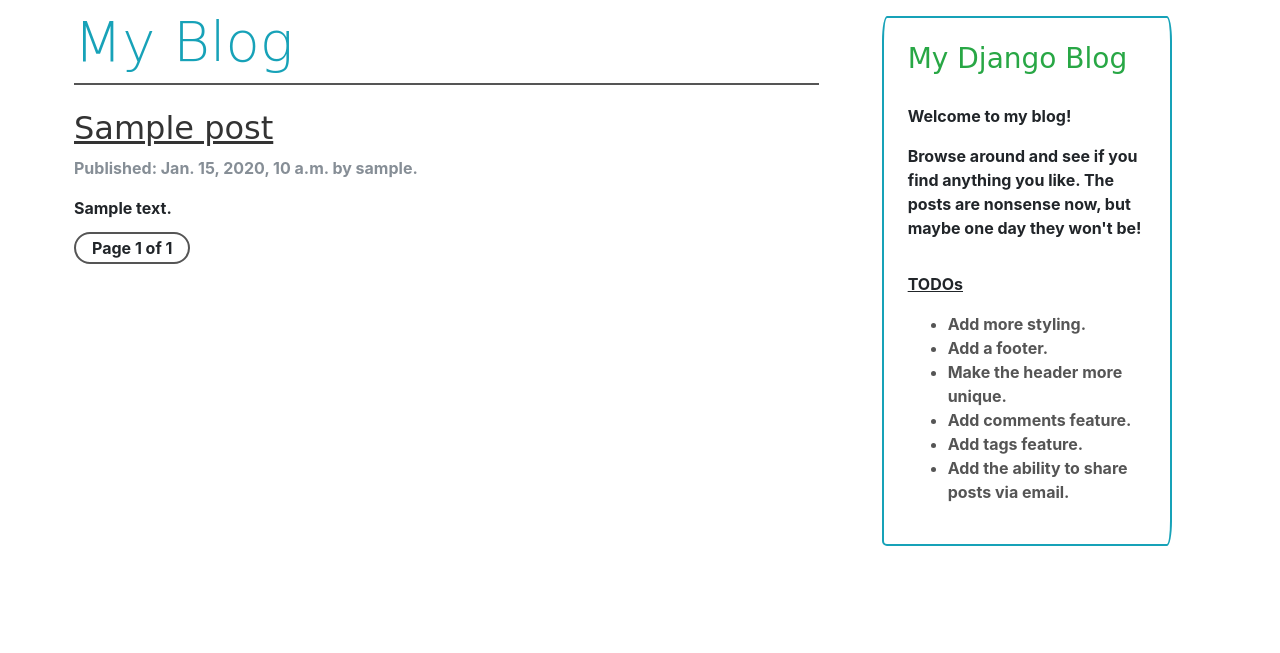
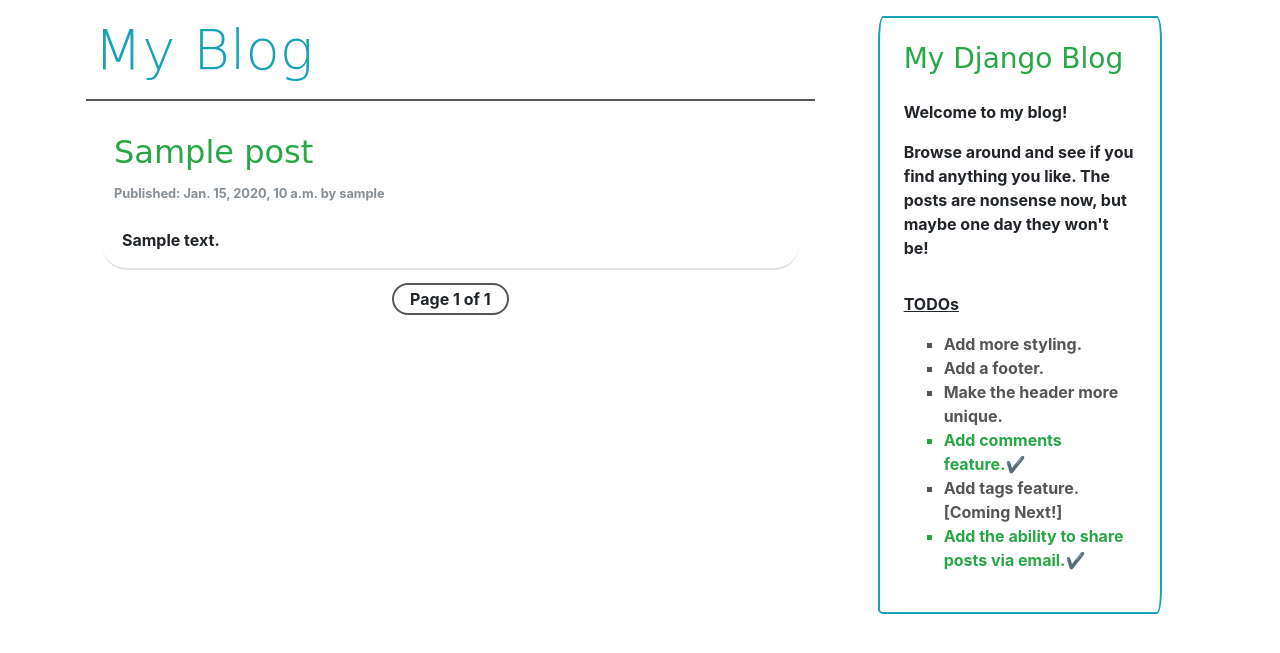
Before and after one commit to copev313/Django-Blog, a Django app: page /blog/ in a window 1280 px wide. Shown: the top 653 px of the page. Run offline with Django 3.2, Linux system fonts and the light colour scheme; tables that the repository leaves empty hold one stand-in row (values such as "Sample post"); some libraries are stand-ins or nearby versions; some web fonts are replaced.

Commit message:
added more styling

```diff
--- a/mysite/blog/static/css/blog.css
+++ b/mysite/blog/static/css/blog.css
@@ -1,93 +1,12 @@
 
-body {
-    margin:0;
-    padding:0;
-    font-family:helvetica, sans-serif;
+#posts-list-titles:hover {
+    font-style: underline;
 }
 
-a {
-    color: #00abff;
-    text-decoration: none;
+#published-by {
+    font-weight: bold;
 }
 
-h1 {
-    font-weight: bold;
-    border-bottom: 1px solid #bbb;
-    padding: 0 0 10px 0;
+#todos-list {
+    list-style: square;
 }
-
-h2 {
-    font-weight:normal;
-    margin:30px 0 0;
-}
-
-#content {
-    float:left;
-    width:60%;
-    padding:0 0 0 30px;
-}
-
-#sidebar {
-    float:right;
-    width:30%;
-    padding:10px;
-    background:#efefef;
-    height:100%;
-}
-
-p.date {
-    color:#ccc;
-    font-family: georgia, serif;
-    font-size: 12px;
-    font-style: italic;
-}
-
-/* pagination */
-.pagination {
-    margin:40px 0;
-    font-weight:bold;
-}
-
-/* forms */
-label {
-    float:left;
-    clear:both;
-    color:#333;
-    margin-bottom:4px;
-}
-input, textarea {
-    clear:both;
-    float:left;
-    margin:0 0 10px;
-    background:#ededed;
-    border:0;
-    padding:6px 10px;
-    font-size:12px;
-}
-input[type=submit] {
-    font-weight:bold;
-    background:#00abff;
-    color:#fff;
-    padding:10px 20px;
-    font-size:14px;
-    text-transform:uppercase;
-}
-.errorlist {
-    color:#cc0033;
-    float:left;
-    clear:both;
-    padding-left:10px;
-}
-
-/* comments */
-.comment {
-    padding:10px;
-}
-.comment:nth-child(even) {
-    background:#efefef;
-}
-.comment .info {
-    font-weight:bold;
-    font-size:12px;
-    color:#666;
-}
--- a/mysite/blog/templates/blog/base.html
+++ b/mysite/blog/templates/blog/base.html
@@ -4,17 +4,20 @@
 <!DOCTYPE html>
 <html lang="en" >
 <head>
-    <meta charset="UTF-8" >
-    <meta name="viewport"  content="width=device-width, initial-scale=1.0" >
+    <meta charset="UTF-8" />
+    <meta name="viewport"  content="width=device-width, initial-scale=1.0" />
     <title>{% block title %}{% endblock %}</title>
-    <link href="{% static 'css/bootstrap.min.css' %}"  rel="stylesheet" >
-    <!--
-    <link href="{% static 'css/blog.css' %}"  rel="stylesheet" >
-    -->
+    <link rel="stylesheet"
+          href="https://cdnjs.cloudflare.com/ajax/libs/font-awesome/5.15.3/css/all.min.css"
+          integrity="sha512-iBBXm8fW90+nuLcSKlbmrPcLa0OT92xO1BIsZ+ywDWZCvqsWgccV3gFoRBv0z+8dLJgyAHIhR35VZc2oM/gI1w=="
+          crossorigin="anonymous"
+    />
+    <link href="{% static 'css/bootstrap.min.css' %}"  rel="stylesheet" />
+    <link href="{% static 'css/blog.css' %}"  rel="stylesheet" />
 </head>
 
 <body>
-    <div class="container-lg content px-1">
+    <div class="container-lg px-3">
         <div class="row">
             <div class="col-8">
                 {% block content %}
@@ -24,7 +27,9 @@
 
             <div class="col-3 card border-info my-3 ml-5 p-1">
                 <div class="card-body">
-                    <h4 class="card-title h3 pb-3 text-success">My Django Blog</h4>
+                    <h3 class="h3 pb-3 text-success">
+                        My Django Blog
+                    </h3>
                     <p class="card-text">
                         Welcome to my blog!
                     </p>
@@ -33,13 +38,13 @@
                     </p>
                     <p class="pt-3">
                         <ins>TODOs</ins>
-                        <ul class="text-secondary">
+                        <ul class="text-secondary" id="todos-list">
                             <li>Add more styling.</li>
                             <li>Add a footer.</li>
                             <li>Make the header more unique.</li>
-                            <li>Add comments feature.</li>
-                            <li>Add tags feature.</li>
-                            <li>Add the ability to share posts via email.</li>
+                            <li class="text-success">Add comments feature.✔️</li>
+                            <li>Add tags feature. <br>[Coming Next!]</li>
+                            <li class="text-success">Add the ability to share posts via email.✔️</li>
                         </ul>
                     </p>
                 </div>
--- a/mysite/blog/templates/blog/post/list.html
+++ b/mysite/blog/templates/blog/post/list.html
@@ -4,23 +4,31 @@
 {% block title %}My Blog{% endblock %}
 
 {% block content %}
-    <h1 class="display-4 text-info pt-2 pb-2 border-bottom border-secondary">
+    <h1 class="display-4 text-info py-3 px-2 border-bottom border-secondary">
         My Blog
     </h1>
 
-    <div class="d-flex flex-column mt-4">
+    <div class="d-flex flex-column mx-2 my-3">
         {% for post in posts %}
-            <h2>
-                <a href="{{ post.get_absolute_url }}">
+        <div class="border-bottom rounded-bottom px-1 mx-2">
+            <h2 class="pt-3 pl-2">
+                <a  class="text-success text-decoration-none"
+                    id="posts-list-titles"
+                    href="{{ post.get_absolute_url }}">
                     {{ post.title }}
                 </a>
             </h2>
 
-            <p class="text-muted fw-lighter">
-                Published: {{ post.publish }} by {{ post.author }}.
+            <p class="text-muted pl-2" >
+                <small id="published-by" >
+                    Published: {{ post.publish }} by {{ post.author }}
+                </small>
             </p>
 
-            {{ post.body|truncatewords:30|linebreaks }}
+            <div class="pl-3 pt-2">
+                {{ post.body|truncatewords:30|linebreaks }}
+            </div>
+        </div>
         {% endfor %}
     </div>
     {% include "pagination.html" with page=page_obj %}
--- a/mysite/blog/templates/pagination.html
+++ b/mysite/blog/templates/pagination.html
@@ -1,12 +1,12 @@
 
-<div class="pagination">
+<div class="text-center">
     <div class="btn-group">
         <span class="step-links">
             {% if page.has_previous %}
                 <span class="m-2 px-3 py-2 badge badge-pill badge-secondary">
                     <a  class="text-light text-decoration-none"
                         href="?page={{ page.previous_page_number }}">
-                        Previous
+                        <i class="fas fa-chevron-left pr-1"></i> Previous
                     </a>
                 </span>
             {% endif %}
@@ -19,7 +19,7 @@
                 <span class="m-2 px-3 py-2 badge badge-pill badge-secondary">
                     <a  class="text-light text-decoration-none"
                         href="?page={{ page.next_page_number }}">
-                        Next
+                        Next <i class="fas fa-chevron-right pl-1"></i>
                     </a>
                 </span>
             {% endif %}
```
